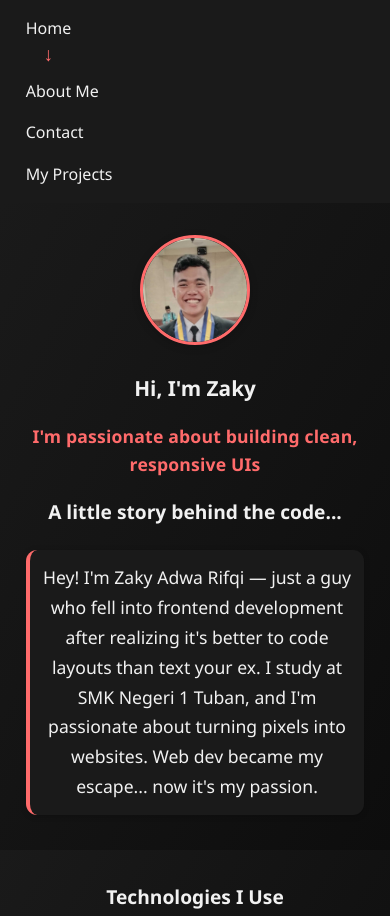
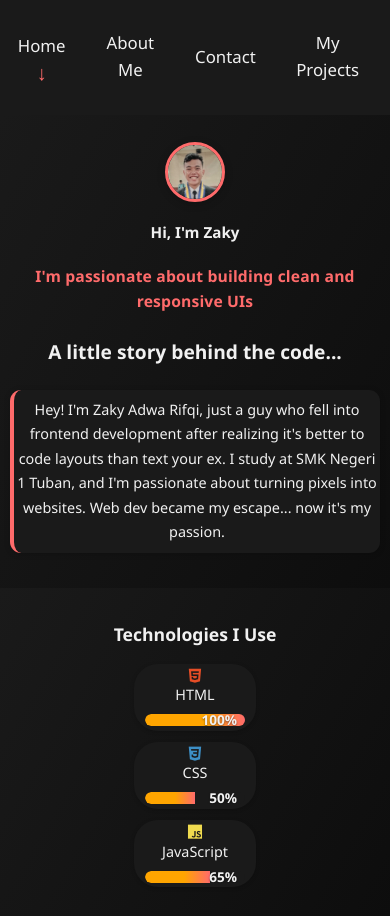
Before and after one commit to Jakinisme/portofolio, a plain HTML site: page landing.html in a window 390 px wide. Shown: the top 916 px of the page. Drawn offline with nearby package versions, Linux system fonts and the light colour scheme.

Commit message:
minor changes

```diff
--- a/landing.html
+++ b/landing.html
@@ -27,10 +27,10 @@
                 </div>
                 <div class="profile-text">
                     <h1>Hi, I'm Zaky</h1>
-                    <div class="tagline">I'm passionate about building clean, responsive UIs</div>
+                    <div class="tagline">I'm passionate about building clean and responsive UIs</div>
                     <h3>A little story behind the code...</h3>
                     <p class="about-me-short">
-                        Hey! I'm Zaky Adwa Rifqi — just a guy who fell into frontend development
+                        Hey! I'm Zaky Adwa Rifqi, just a guy who fell into frontend development
                         after realizing it's better to code layouts than text your ex.
                         I study at SMK Negeri 1 Tuban, and I'm passionate about turning pixels into websites.
                         Web dev became my escape... now it's my passion.
--- a/src/css/global.css
+++ b/src/css/global.css
@@ -62,3 +62,52 @@ body {
   flex-direction: column;
   align-items: center;
 }
+
+/* About Me Page Styles */
+.about-container {
+  background: linear-gradient(120deg, #1A1A1A 0%, #0D0D0D 100%);
+  min-height: 80vh;
+  display: flex;
+  align-items: center;
+  justify-content: center;
+  padding: 3rem 1rem;
+}
+
+.about-content {
+  max-width: 800px;
+  background: rgba(26, 26, 26, 0.95);
+  border-radius: 1.5rem;
+  box-shadow: 0 4px 24px rgba(0,0,0,0.25);
+  padding: 2.5rem 2rem;
+  display: flex;
+  flex-direction: column;
+  align-items: center;
+}
+
+.about-text h1 {
+  font-size: 2.3rem;
+  color: #FF6B6B;
+  margin-bottom: 1.2rem;
+  text-align: center;
+}
+
+.about-text p {
+  font-size: 1.15rem;
+  color: #F1F1F1;
+  line-height: 1.8;
+  text-align: justify;
+  margin-bottom: 0.5rem;
+  white-space: pre-line;
+}
+
+@media (max-width: 700px) {
+  .about-content {
+    padding: 1.2rem 0.7rem;
+  }
+  .about-text h1 {
+    font-size: 1.5rem;
+  }
+  .about-text p {
+    font-size: 1rem;
+  }
+}
--- a/src/css/landing.css
+++ b/src/css/landing.css
@@ -314,33 +314,115 @@ h3 {
 
 @media (max-width: 600px) {
   .navbar-content {
-    flex-direction: column;
-    gap: 1rem;
-    align-items: flex-start;
+    flex-direction: row !important;
+    gap: 0.7rem;
+    align-items: center;
+    justify-content: center;
+    padding: 0.5rem 0;
+    width: 100%;
+  }
+  .navbar-content a {
+    font-size: 1.05rem;
+    padding: 0.7rem 0.5rem;
+    width: auto;
+    display: inline-block;
+    text-align: center;
   }
   .hero-section-container {
-    padding: 2rem 0.5rem 1.5rem 0.5rem;
+    padding: 1.2rem 0.3rem 1rem 0.3rem;
+  }
+  .hero-section-content {
+    padding: 0;
+  }
+  .profile-content {
+    gap: 0.7rem;
+    padding: 0.5rem 0;
+  }
+  .profile-image img {
+    width: 80px;
+    height: 80px;
+  }
+  .profile-text h1 {
+    font-size: 1.1rem;
+  }
+  .profile-text p {
+    font-size: 0.98rem;
   }
   .tech-grid {
     flex-direction: column;
-    gap: 1rem;
+    gap: 0.7rem;
+  }
+  .tech {
+    min-width: 90px;
+    min-height: 50px;
+    font-size: 0.95rem;
+    padding: 0.5rem 1rem;
   }
   .project-content h1, .tech-content h1 {
-    font-size: 1.2rem;
+    font-size: 1.1rem;
+  }
+  .project-item {
+    padding: 0.7rem;
+    max-width: 100%;
+  }
+  .image-project {
+    max-width: 100%;
+    height: auto;
+  }
+  .link-btn {
+    font-size: 0.98rem;
+    padding: 0.7rem 1.1rem;
+    margin-right: 0.3rem;
+    margin-top: 0.5rem;
+    width: 100%;
+    text-align: center;
+  }
+  .footer-content {
+    font-size: 0.92rem;
+    padding: 0.5rem 0;
+  }
+  .about-me-short {
+    font-size: 0.95rem;
+    padding: 0.7rem 0.5rem;
+    max-width: 100%;
+  }
+  .tagline {
+    font-size: 0.98rem;
+    padding: 0.2rem 0;
+  }
+}
+
+@media (max-width: 400px) {
+  body, html {
+    overflow-x: hidden;
+  }
+  .navbar-content {
+    gap: 0.7rem;
+    padding: 0.2rem 0;
+  }
+  .profile-image img {
+    width: 60px;
+    height: 60px;
   }
   .profile-text h1 {
-    font-size: 1.3rem;
-  }
-  .project-item {
-    padding: 1rem;
-  }
-  .footer-content {
     font-size: 0.95rem;
   }
+  .profile-text p {
+    font-size: 0.9rem;
+  }
+  .tech {
+    min-width: 70px;
+    min-height: 40px;
+    font-size: 0.9rem;
+    padding: 0.3rem 0.7rem;
+  }
+  .link-btn {
+    font-size: 0.92rem;
+    padding: 0.5rem 0.7rem;
+  }
   .about-me-short {
-    font-size: 0.98rem;
-    padding: 0.8rem 0.7rem;
-    max-width: 100%;
+    font-size: 0.9rem;
+    padding: 0.5rem 0.2rem;
   }
 }
 
```
Also changed, not shown: src/page/about.html (+26 -0 lines), src/page/contact.html (+2 -0 lines).
